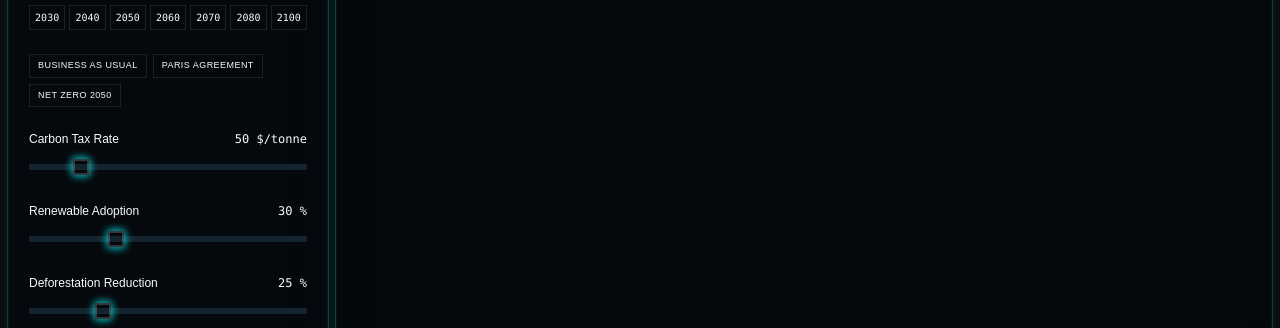
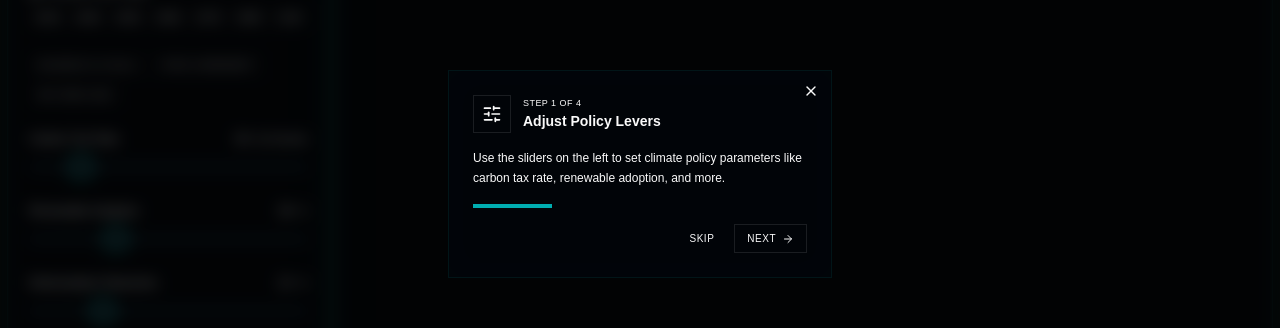
Before and after one commit to Nucleon2/EcoSim-GenAI-hackathon, a React (Vite) app in the folder client/: page / in a window 1280 px wide. Both pictures are taken after a click on the button "LAUNCH SIMULATOR". Shown: the part 226-554 px from the top of the page. Built offline with nearby package versions, Linux system fonts and the light colour scheme; no server answers.

Commit message:
feat: add onboarding walkthrough for first-time users
Show a 4-step guided overlay on first visit explaining policy sliders,
globe visualization, impact metrics, and Goal Mode. Uses session
storage so it only shows once per session. Includes progress bar,
skip button, and smooth step transitions.

```diff
--- /dev/null
+++ b/client/src/components/onboarding-overlay.tsx
@@ -0,0 +1,133 @@
+import { useState } from "react"
+import { motion, AnimatePresence } from "framer-motion"
+import { X, ArrowRight, SlidersHorizontal, Globe2, BarChart3, Target } from "lucide-react"
+
+const STEPS = [
+  {
+    icon: SlidersHorizontal,
+    title: "Adjust Policy Levers",
+    description: "Use the sliders on the left to set climate policy parameters like carbon tax rate, renewable adoption, and more.",
+  },
+  {
+    icon: Globe2,
+    title: "Watch the Globe React",
+    description: "The 3D Earth visualization updates in real time — atmosphere color, emission plumes, and heatmap all respond to your policies.",
+  },
+  {
+    icon: BarChart3,
+    title: "Analyze the Impact",
+    description: "View temperature, emissions, sea level, and risk metrics. Charts at the bottom show trends and breakdowns.",
+  },
+  {
+    icon: Target,
+    title: "Try Goal Mode",
+    description: "Switch to Goal Mode to set climate targets and let AI recommend the optimal policy mix to achieve them.",
+  },
+]
+
+interface OnboardingOverlayProps {
+  onDismiss: () => void
+}
+
+export function OnboardingOverlay({ onDismiss }: OnboardingOverlayProps) {
+  const [step, setStep] = useState(0)
+  const current = STEPS[step]
+  const Icon = current.icon
+  const isLast = step === STEPS.length - 1
+
+  return (
+    <AnimatePresence>
+      <motion.div
+        className="fixed inset-0 z-50 flex items-center justify-center bg-black/60 backdrop-blur-sm"
+        initial={{ opacity: 0 }}
+        animate={{ opacity: 1 }}
+        exit={{ opacity: 0 }}
+      >
+        <motion.div
+          key={step}
+          className="relative max-w-sm w-full mx-4 glass-panel border border-[--color-mission-glow]/20 p-6 flex flex-col gap-4"
+          initial={{ opacity: 0, y: 20, scale: 0.95 }}
+          animate={{ opacity: 1, y: 0, scale: 1 }}
+          transition={{ duration: 0.3 }}
+        >
+          <button
+            onClick={onDismiss}
+            className="absolute top-3 right-3 text-[--color-mission-muted] hover:text-[--color-mission-text] transition-colors"
+          >
+            <X className="size-4" />
+          </button>
+
+          <div className="flex items-center gap-3">
+            <div className="p-2 bg-[--color-mission-glow]/10 border border-[--color-mission-glow]/20">
+              <Icon className="size-5 text-[--color-mission-glow]" />
+            </div>
+            <div className="flex flex-col">
+              <span className="text-[9px] uppercase tracking-wider text-[--color-mission-muted]">
+                Step {step + 1} of {STEPS.length}
+              </span>
+              <h3 className="text-sm font-semibold text-[--color-mission-text]">
+                {current.title}
+              </h3>
+            </div>
+          </div>
+
+          <p className="text-xs text-[--color-mission-muted] leading-relaxed">
+            {current.description}
+          </p>
+
+          {/* Progress dots */}
+          <div className="flex items-center gap-1.5">
+            {STEPS.map((_, i) => (
+              <div
+                key={i}
+                className="h-1 flex-1 transition-colors duration-300"
+                style={{
+                  backgroundColor: i <= step ? "var(--color-mission-glow)" : "var(--color-mission-border)",
+                }}
+              />
+            ))}
+          </div>
+
+          <div className="flex justify-end gap-2">
+            <button
+              onClick={onDismiss}
+              className="text-[10px] uppercase tracking-wider px-3 py-1.5 text-[--color-mission-muted] hover:text-[--color-mission-text] transition-colors"
+            >
+              Skip
+            </button>
+            <button
+              onClick={() => (isLast ? onDismiss() : setStep(step + 1))}
+              className="flex items-center gap-1.5 text-[10px] uppercase tracking-wider px-3 py-1.5 border border-[--color-mission-glow]/50 text-[--color-mission-glow] hover:bg-[--color-mission-glow]/10 transition-colors"
+            >
+              {isLast ? "Get Started" : "Next"}
+              {!isLast && <ArrowRight className="size-3" />}
+            </button>
+          </div>
+        </motion.div>
+      </motion.div>
+    </AnimatePresence>
+  )
+}
+
+const ONBOARDING_KEY = "ecosim-onboarded"
+
+export function useOnboarding() {
+  const [show, setShow] = useState(() => {
+    try {
+      return !sessionStorage.getItem(ONBOARDING_KEY)
+    } catch {
+      return true
+    }
+  })
+
+  const dismiss = () => {
+    setShow(false)
+    try {
+      sessionStorage.setItem(ONBOARDING_KEY, "1")
+    } catch {
+      // ignore
+    }
+  }
+
+  return { showOnboarding: show, dismissOnboarding: dismiss }
+}
--- a/client/src/pages/dashboard.tsx
+++ b/client/src/pages/dashboard.tsx
@@ -10,6 +10,7 @@ import { RiskTrendChart } from "@/components/risk-trend-chart"
 import { TemperatureProjectionChart } from "@/components/temperature-projection-chart"
 import { EmissionsBreakdown } from "@/components/emissions-breakdown"
 import { ExportButton } from "@/components/export-button"
+import { OnboardingOverlay, useOnboarding } from "@/components/onboarding-overlay"
 import { useSimulation } from "@/hooks/use-simulation"
 import { useExplanation } from "@/hooks/use-explanation"
 import { useSimulationContext } from "@/context/simulation-context"
@@ -52,6 +53,7 @@ export function DashboardPage({ onNavigate }: DashboardPageProps) {
   const explanation = useExplanation()
   const lastPolicyRef = useRef<PolicyInput | null>(null)
   const { dashboardPolicy, setDashboardPolicy, dashboardResult, setDashboardResult } = useSimulationContext()
+  const { showOnboarding, dismissOnboarding } = useOnboarding()
 
   // Use persisted result when returning from another page
   const displayResult = simulation.data ?? dashboardResult
@@ -75,6 +77,8 @@ export function DashboardPage({ onNavigate }: DashboardPageProps) {
   }, [simulation.data])
 
   return (
+    <>
+    {showOnboarding && <OnboardingOverlay onDismiss={dismissOnboarding} />}
     <motion.div
       className="dashboard-layout bg-[--color-mission-bg] p-2 gap-2"
       variants={pageVariants}
@@ -133,5 +137,6 @@ export function DashboardPage({ onNavigate }: DashboardPageProps) {
         </div>
       </motion.div>
     </motion.div>
+    </>
   )
 }
```
